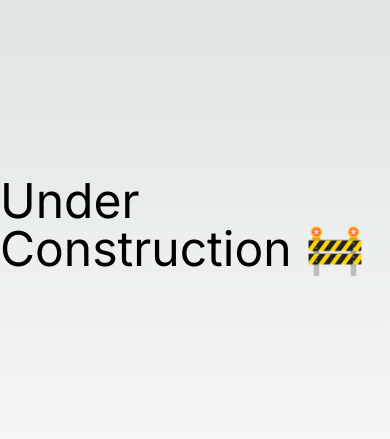
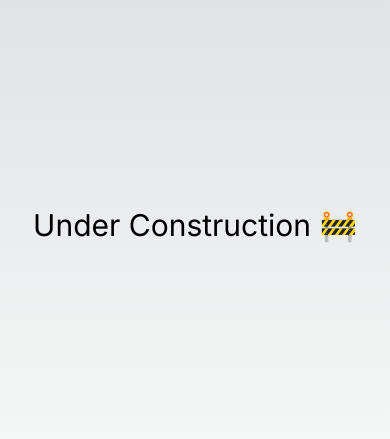
Before and after one commit to WhosLogan/loganthe.dev, a Next.js app: page / in a window 390 px wide. Shown: the part 197-636 px from the top of the page. Built offline with nearby package versions, Linux system fonts and the light colour scheme.

Commit message:
Make the "under construction" scale to mobile

```diff
--- a/app/page.js
+++ b/app/page.js
@@ -2,7 +2,7 @@ export default function Home() {
   return (
       <main>
           <div className="flex h-screen items-center justify-center">
-              <h1 className="text-5xl">Under Construction {'\u{1F6A7}'}</h1>
+              <h1 className="text-3xl md:text-5xl">Under Construction {'\u{1F6A7}'}</h1>
           </div>
       </main>
   )
```
